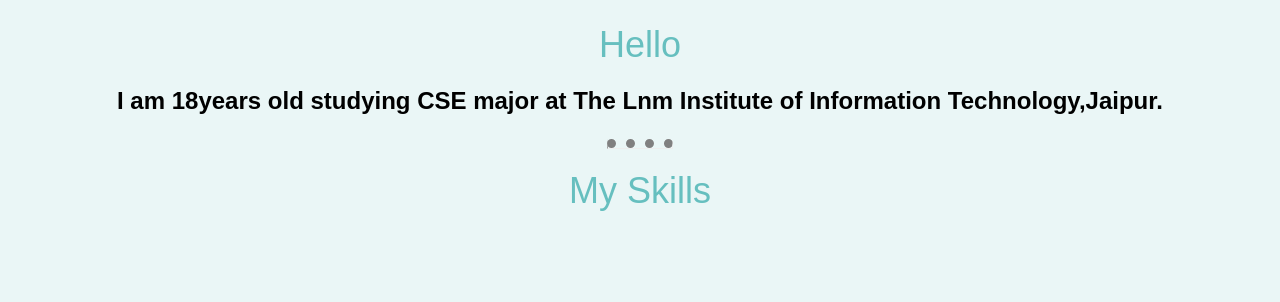
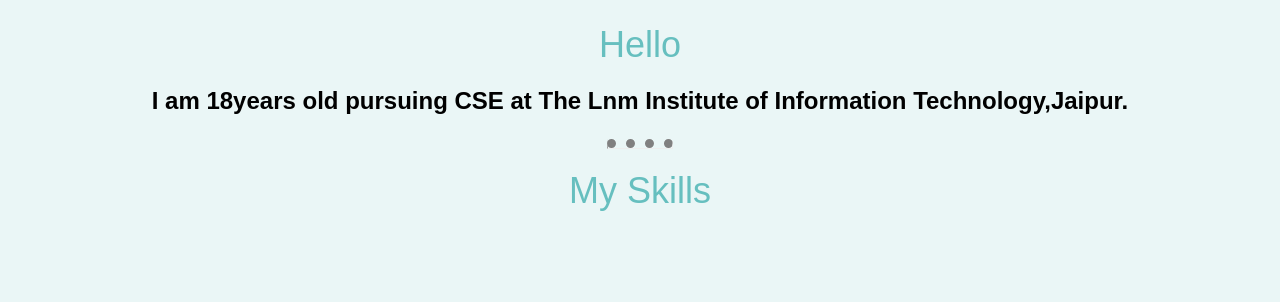
Before and after one commit to gchittora/cv, a plain HTML site: page index.html in a window 1280 px wide. Shown: the part 983-1285 px from the top of the page. Drawn offline with Linux system fonts and the light colour scheme.

Commit message:
Update index.html

```diff
--- a/index.html
+++ b/index.html
@@ -21,7 +21,7 @@
     <div class="profile">
       <img class="photo" src="https://github.com/gchittora/cv/blob/main/anonymous-elon-musk-modified.png?raw=true" alt="">
       <h2>Hello</h2>
-      <p>I am 18years old studying CSE major at The Lnm Institute of Information Technology,Jaipur.</p>
+      <p>I am 18years old pursuing CSE at The Lnm Institute of Information Technology,Jaipur.</p>
 
     </div>
     <hr style="border-top: 9px dotted grey" width="5%" />
```
